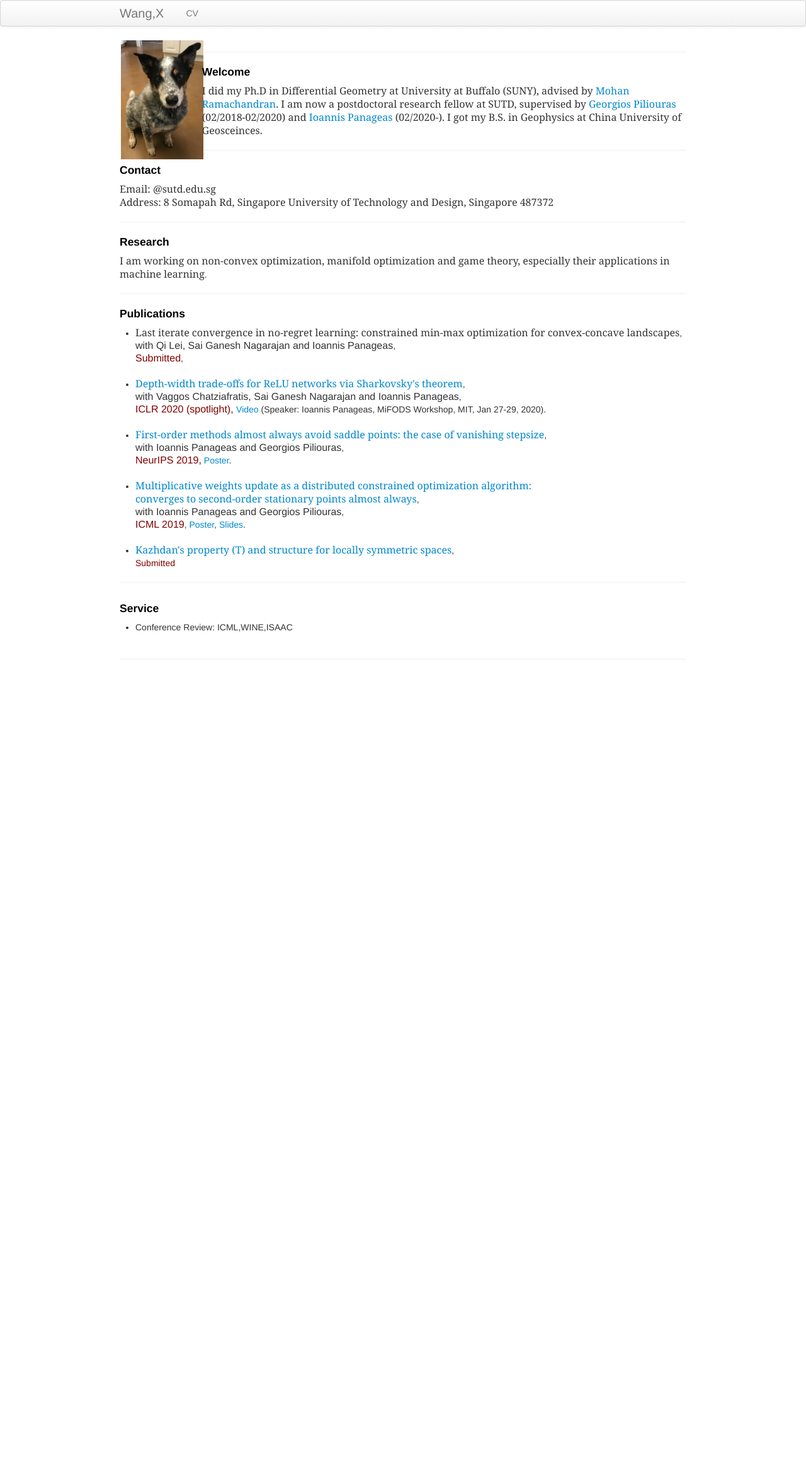
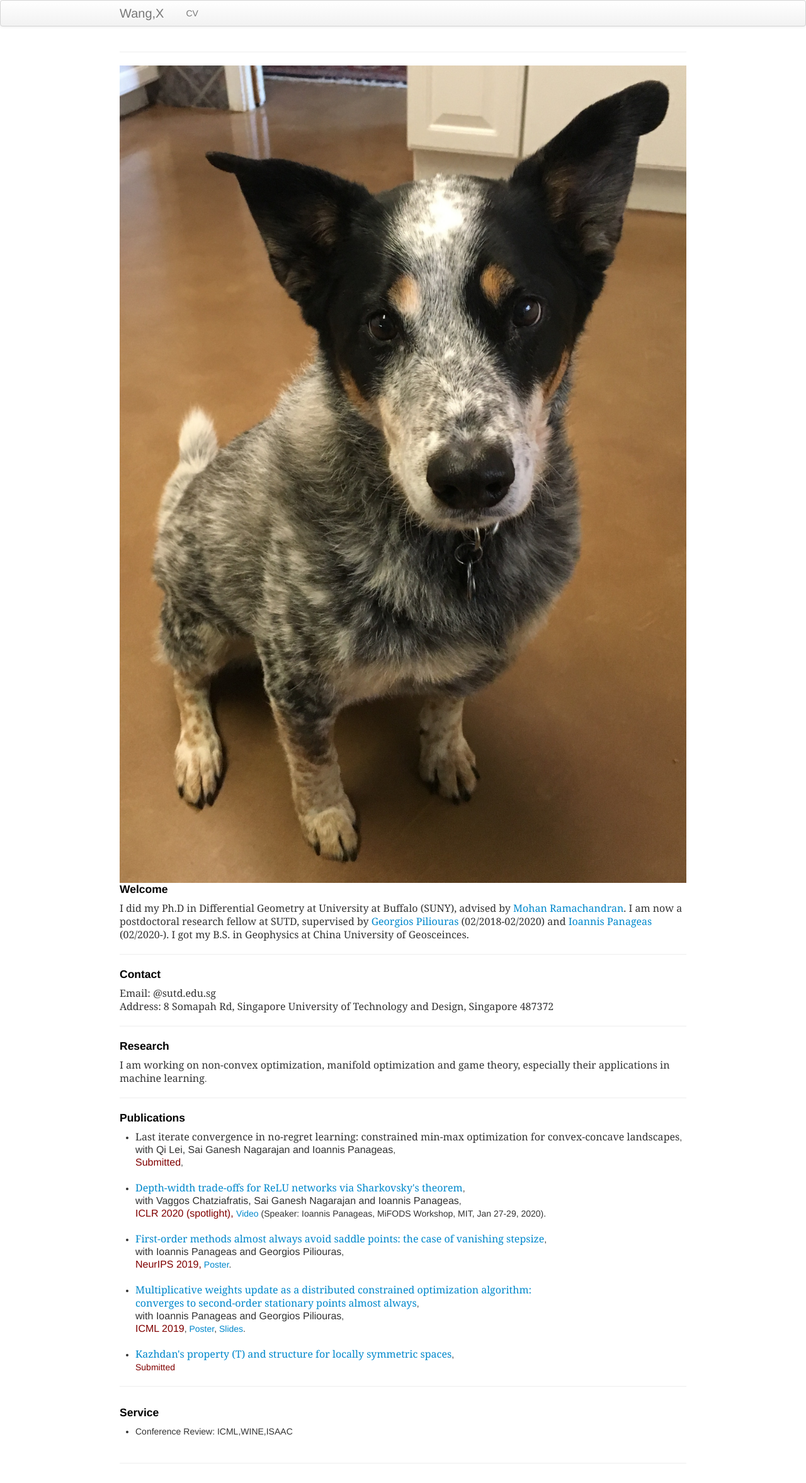
Before and after one commit to xiiaowang/xiiaowang.github.io, a Jekyll site: the page built from index.md, in a window 1280 px wide. Shown: the whole page at 63% size. Built offline with Jekyll 4.4.1, drawn with Linux system fonts in a browser that asks for light colours; before the commit the page ends 1078 px from its top, so only the background shows below that.

Commit message:
Update index.md

```diff
--- a/index.md
+++ b/index.md
@@ -4,14 +4,16 @@ title: X W
 description:
 keywords: machine learning, geometry
 ---
+<!--
 <div class="span2">
         <a href="../assets/headshot.jpg">
             <img src="../assets/headshot.jpg"
                   title="Blue Ham" alt="Blue Ham"/></a>
 </div>
+-->
 ---
   <div class="container1">
-    <h4><a name="Welcome"></a>Welcome</h4>
+    <h4><a name="Welcome"></a><img src="../assets/headshot.jpg"> Welcome</h4>
     <font size="3" face="Georgia">I did my Ph.D in Differential Geometry at University at Buffalo (SUNY), advised by <a href="http://www.buffalo.edu/cas/math/people/faculty/ramachandran.html">Mohan Ramachandran</a>. I am now a postdoctoral research fellow at SUTD, supervised by <a href="https://people.sutd.edu.sg/~georgios/">Georgios Piliouras</a> (02/2018-02/2020) and <a href="https://panageas.github.io/">Ioannis Panageas</a> (02/2020-). I got my B.S. in Geophysics at China University of Geosceinces.
         </font>
 
```
